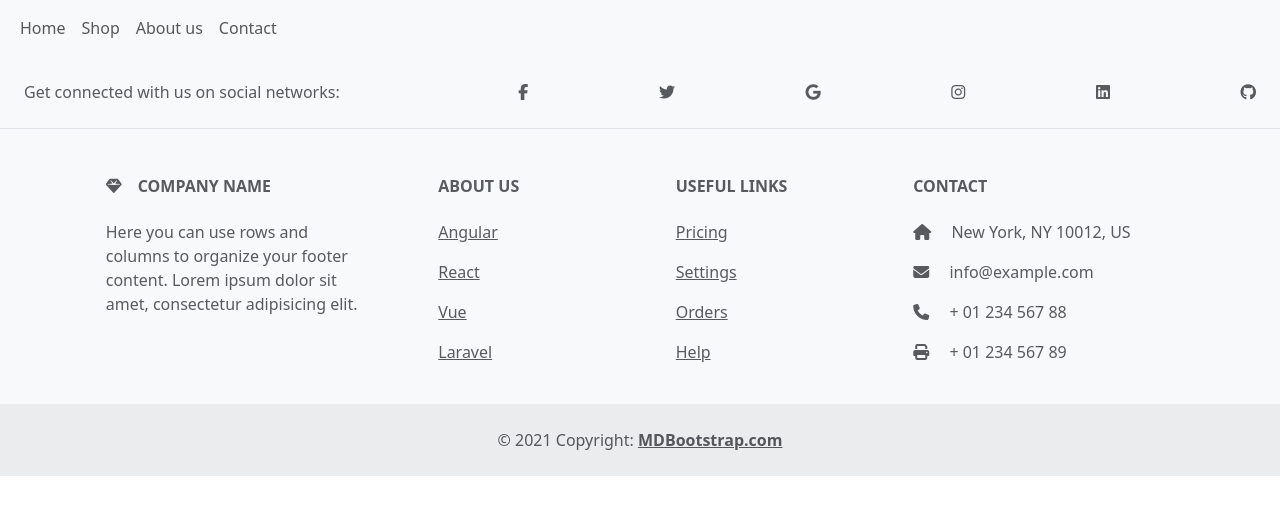
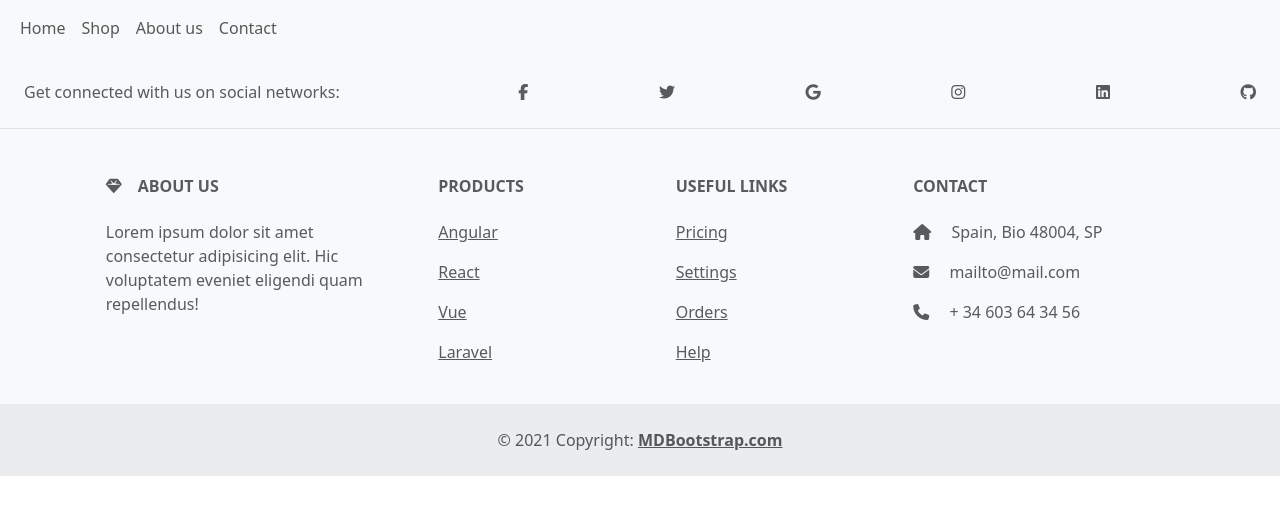
Before and after one commit to nasre21/prudoctos-perros, a Vue app: page / in a window 1280 px wide. Shown: the top 514 px of the page. Built offline with nearby package versions, Linux system fonts and the light colour scheme.

Commit message:
agregando footer

```diff
--- a/src/components/FooterView.vue
+++ b/src/components/FooterView.vue
@@ -10,10 +10,10 @@
     <!-- Left -->
 
     <!-- Right -->
-    <div v-for="icono in icons" :key="icono.id">
-<a :href="icono.rout" class="text-reset">
-  <i :class="icono.icon"></i>
-</a>
+    <div v-for="icon in icons" :key="icon.id">
+<router-link :to="icon.rout" class="text-reset">
+  <i :class="icon.icon"></i>
+</router-link>
     </div>
     <!-- Right -->
   </section>
@@ -28,11 +28,10 @@
         <div class="col-md-3 col-lg-4 col-xl-3 mx-auto mb-4">
           <!-- Content -->
           <h6 class="text-uppercase fw-bold mb-4">
-            <i class="fas fa-gem me-3"></i>Company name
+            <i class="fas fa-gem me-3"></i>About Us
           </h6>
           <p>
-            Here you can use rows and columns to organize your footer content. Lorem ipsum
-            dolor sit amet, consectetur adipisicing elit.
+            Lorem ipsum dolor sit amet consectetur adipisicing elit. Hic voluptatem eveniet eligendi quam repellendus!
           </p>
         </div>
         <!-- Grid column -->
@@ -41,7 +40,7 @@
         <div class="col-md-2 col-lg-2 col-xl-2 mx-auto mb-4">
           <!-- Links -->
           <h6 class="text-uppercase fw-bold mb-4">
-           About Us
+            Products
           </h6>
           <p>
             <a href="#!" class="text-reset">Angular</a>
@@ -83,17 +82,16 @@
         <div class="col-md-4 col-lg-3 col-xl-3 mx-auto mb-md-0 mb-4">
           <!-- Links -->
           <h6 class="text-uppercase fw-bold mb-4">Contact</h6>
-          <p><i class="fas fa-home me-3"></i> New York, NY 10012, US</p>
+          <p><i class="fas fa-home me-3"></i> Spain, Bio 48004, SP</p>
           <p>
             <i class="fas fa-envelope me-3"></i>
-            info@example.com
+            mailto@mail.com
           </p>
-          <p><i class="fas fa-phone me-3"></i> + 01 234 567 88</p>
-          <p><i class="fas fa-print me-3"></i> + 01 234 567 89</p>
+          <p><i class="fas fa-phone me-3"></i> + 34 603 64 34 56</p>
         </div>
-        <!-- Grid column -->
+
       </div>
-      <!-- Grid row -->
+
     </div>
   </section>
   <!-- Section: Links  -->
@@ -109,7 +107,6 @@
 </template>
 
 <script setup>
-// iconos
 
 const icons = [{
   name: 'facebook',
@@ -142,13 +139,5 @@ const icons = [{
   rout:'https://es-es.facebook.com'
 }
   ]
-  // copyright
-
-  // const copyright = {
-  //   copy: '© 2021 Copyright: ',
-  //   href: 'https://www.tiendanimal.es/',
-  //   text: 'tiendanimal.es'
-
-  // }
 
 </script>
```
